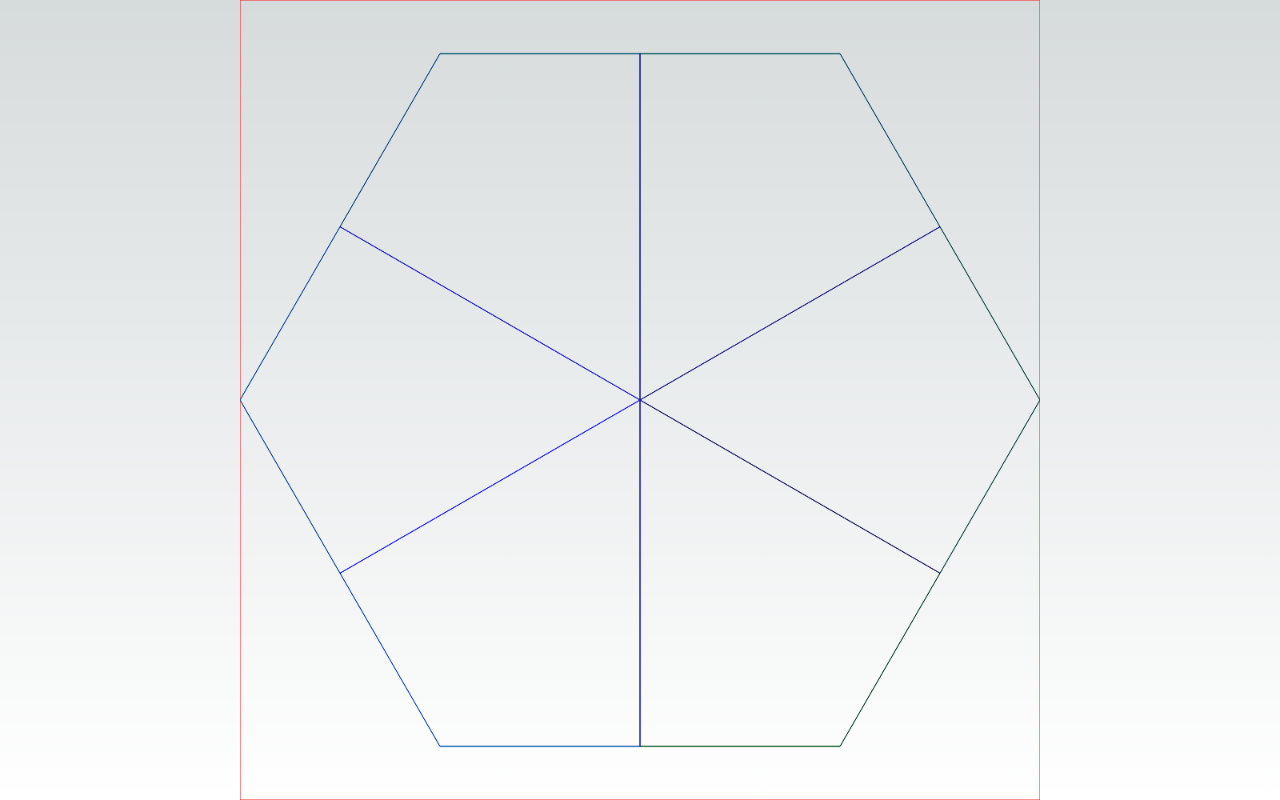
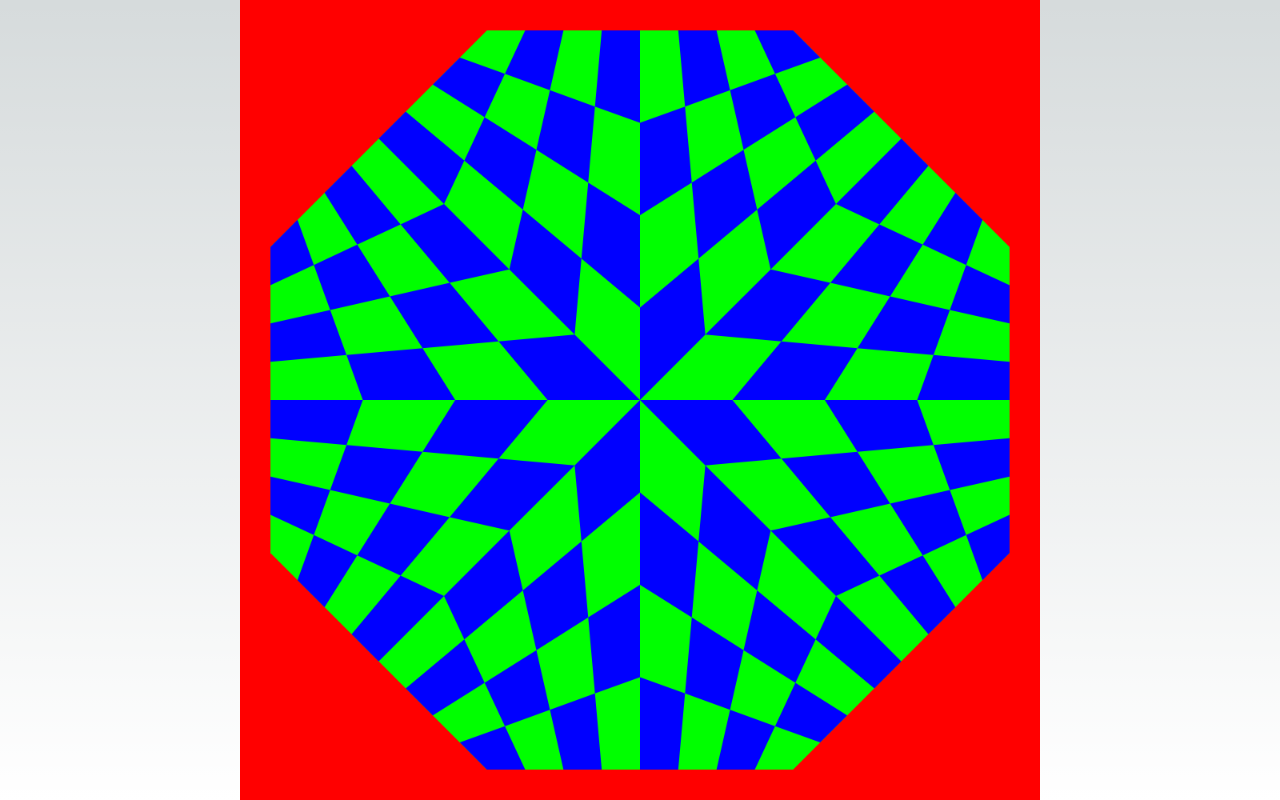
Before and after one commit to ajprieger64/nchess, a Next.js app: page / in a window 1280 px wide. Built offline with nearby package versions, Linux system fonts and the light colour scheme.

Commit message:
Added logic for drawing squares on the board

```diff
--- a/app/canvas.tsx
+++ b/app/canvas.tsx
@@ -1,101 +1,203 @@
 "use client";
 
 import React, { useRef, useEffect } from "react";
+import Vector2D from "./vector";
 
-function unitToCanvasCoords(
-  coords: [number, number],
+function unitToCanvasCoords(coords: Vector2D, size: number): Vector2D {
+  return new Vector2D(
+    ((coords.x + 1) / 2.0) * size,
+    size - ((coords.y + 1) / 2.0) * size
+  );
+}
+
+function getCanvasBackground(size: number): Path2D {
+  const background = new Path2D();
+  background.moveTo(0, 0);
+  background.lineTo(0, size);
+  background.lineTo(size, size);
+  background.lineTo(size, 0);
+  background.closePath();
+  return background;
+}
+
+function getBoardCoords(size: number, numSides: number): Vector2D[] {
+  const boardCoords: Vector2D[] = [];
+  for (let i = 0; i < numSides; i++) {
+    const unitCoords = new Vector2D(
+      Math.cos(
+        (2 * Math.PI * i) / numSides - Math.PI / 2.0 - Math.PI / numSides
+      ),
+      Math.sin(
+        (2 * Math.PI * i) / numSides - Math.PI / 2.0 - Math.PI / numSides
+      )
+    );
+    const canvasCoords = unitToCanvasCoords(unitCoords, size);
+    boardCoords.push(canvasCoords);
+  }
+  return boardCoords;
+}
+
+function getBoardBackground(ngonCoords: Vector2D[]): Path2D {
+  const boardBackground = new Path2D();
+  boardBackground.moveTo(ngonCoords[0].x, ngonCoords[0].y);
+  for (const ngonCoord of ngonCoords) {
+    boardBackground.lineTo(ngonCoord.x, ngonCoord.y);
+  }
+  boardBackground.closePath();
+  return boardBackground;
+}
+
+// Transforms from a point on the unit square to the matching point within the quadrilateral with coordinates (topLeft, topRight, bottomRight, bottomLeft)
+function bilinearInterpolation2D(
+  start: Vector2D,
+  destination: [Vector2D, Vector2D, Vector2D, Vector2D]
+): Vector2D {
+  // First, interpolate along the x-axis (in the pre-transformation space), resulting in a single line (given by 2 points) that runs parallel to the y-axis (pre-transformation)
+  const [topLeft, topRight, bottomRight, bottomLeft] = destination;
+  const topVector = topRight.subtract(topLeft);
+  const bottomVector = bottomRight.subtract(bottomLeft);
+  const topPoint = topLeft.add(topVector.multiply(start.x));
+  const bottomPoint = bottomLeft.add(bottomVector.multiply(start.x));
+  // Next, linearly interpolate along the line produced to get our final point
+  const lineVector = topPoint.subtract(bottomPoint);
+  const transformedPoint = bottomPoint.add(lineVector.multiply(start.y));
+  return transformedPoint;
+}
+
+function getHalfboardsCoords(
+  boardCoords: Vector2D[],
   size: number
-): [number, number] {
-  return [
-    ((coords[0] + 1) / 2.0) * size,
-    size - ((coords[1] + 1) / 2.0) * size,
-  ];
+): [
+  [Vector2D, Vector2D, Vector2D, Vector2D],
+  [Vector2D, Vector2D, Vector2D, Vector2D],
+][] {
+  const n = boardCoords.length;
+  const halfboardsCoords: [
+    [Vector2D, Vector2D, Vector2D, Vector2D],
+    [Vector2D, Vector2D, Vector2D, Vector2D],
+  ][] = [];
+  for (let i = 0; i < n; i += 2) {
+    const leftIndex = (((i - 1) % n) + n) % n;
+    const rightIndex = (i + 1) % n;
+    const rightRightIndex = (i + 2) % n;
+    const leftQuarterBoardTopRight = unitToCanvasCoords(
+      new Vector2D(0, 0),
+      size
+    );
+    const leftQuarterBoardBottomRight = boardCoords[i]
+      .add(boardCoords[rightIndex])
+      .divide(2);
+    const leftQuarterBoardBottomLeft = boardCoords[i];
+    const leftQuarterBoardTopLeft = boardCoords[i]
+      .add(boardCoords[leftIndex])
+      .divide(2);
+    // Left side of right quarter-board is right side of left quarter-board
+    const rightQuarterBoardTopRight = boardCoords[rightIndex]
+      .add(boardCoords[rightRightIndex])
+      .divide(2);
+    const rightQuarterBoardBottomRight = boardCoords[rightIndex];
+    halfboardsCoords.push([
+      [
+        leftQuarterBoardTopLeft,
+        leftQuarterBoardTopRight,
+        leftQuarterBoardBottomRight,
+        leftQuarterBoardBottomLeft,
+      ],
+      [
+        leftQuarterBoardTopRight,
+        rightQuarterBoardTopRight,
+        rightQuarterBoardBottomRight,
+        leftQuarterBoardBottomRight,
+      ],
+    ] as const);
+  }
+  return halfboardsCoords;
+}
+
+function getDarkSquares(
+  halfboardsCoords: [
+    [Vector2D, Vector2D, Vector2D, Vector2D],
+    [Vector2D, Vector2D, Vector2D, Vector2D],
+  ][]
+): Path2D {
+  const boardSquares = new Path2D();
+  // Each quarter-board is a quarter of a regular chessboard, containing 4×4 tiles. The tile in the bottom-left is black
+  const NUM_LINEAR_TILES_PER_BOARD = 4;
+  for (const halfboardCoords of halfboardsCoords) {
+    for (const quarterBoardCoords of halfboardCoords) {
+      for (let i = 0; i < NUM_LINEAR_TILES_PER_BOARD; i++) {
+        for (let j = 0; j < NUM_LINEAR_TILES_PER_BOARD; j++) {
+          if ((i + j) % 2 != 0) {
+            continue;
+          }
+          const topLeftUnitSquareCoords = new Vector2D(
+            i / NUM_LINEAR_TILES_PER_BOARD,
+            (j + 1) / NUM_LINEAR_TILES_PER_BOARD
+          );
+          const topRightUnitSquareCoords = new Vector2D(
+            (i + 1) / NUM_LINEAR_TILES_PER_BOARD,
+            (j + 1) / NUM_LINEAR_TILES_PER_BOARD
+          );
+          const bottomRightUnitSquareCoords = new Vector2D(
+            (i + 1) / NUM_LINEAR_TILES_PER_BOARD,
+            j / NUM_LINEAR_TILES_PER_BOARD
+          );
+          const bottomLeftUnitSquareCoords = new Vector2D(
+            i / NUM_LINEAR_TILES_PER_BOARD,
+            j / NUM_LINEAR_TILES_PER_BOARD
+          );
+          const transformedCoords = [
+            bilinearInterpolation2D(
+              topLeftUnitSquareCoords,
+              quarterBoardCoords
+            ),
+            bilinearInterpolation2D(
+              topRightUnitSquareCoords,
+              quarterBoardCoords
+            ),
+            bilinearInterpolation2D(
+              bottomRightUnitSquareCoords,
+              quarterBoardCoords
+            ),
+            bilinearInterpolation2D(
+              bottomLeftUnitSquareCoords,
+              quarterBoardCoords
+            ),
+          ] as const;
+          boardSquares.moveTo(transformedCoords[0].x, transformedCoords[0].y);
+          for (const transformedCoord of transformedCoords) {
+            boardSquares.lineTo(transformedCoord.x, transformedCoord.y);
+          }
+          boardSquares.closePath();
+        }
+      }
+    }
+  }
+  return boardSquares;
 }
 
 export default function BoardCanvas() {
   const SIZE = 1000;
-  const NUM_PLAYERS = 3;
+  const NUM_PLAYERS = 4;
   const ref = useRef<HTMLCanvasElement>(null);
   const effect = useEffect(() => {
     const canvas = ref.current;
     if (!canvas) return;
     const ctx = ref.current.getContext("2d");
     if (!ctx) return;
-    const canvasSize = canvas.width;
-    console.log("Canvas size: ", canvasSize);
-    const rectangle = new Path2D();
-    rectangle.moveTo(0 * canvasSize, 0 * canvasSize);
-    rectangle.lineTo(0 * canvasSize, 1 * canvasSize);
-    rectangle.lineTo(1 * canvasSize, 1 * canvasSize);
-    rectangle.lineTo(1 * canvasSize, 0 * canvasSize);
-    rectangle.lineTo(0 * canvasSize, 0 * canvasSize);
+    const canvasBackground = getCanvasBackground(SIZE);
+    ctx.fillStyle = "rgb(255, 0, 0)";
+    ctx.fill(canvasBackground);
 
-    ctx.strokeStyle = "rgb(255, 0, 0)";
-    ctx.stroke(rectangle);
+    const boardCoords = getBoardCoords(SIZE, NUM_PLAYERS * 2);
+    const boardBackground = getBoardBackground(boardCoords);
+    ctx.fillStyle = "rgb(0, 255, 0)";
+    ctx.fill(boardBackground);
 
-    const n = NUM_PLAYERS * 2;
-    const ngonCoords: [number, number][] = [];
-    for (let i = 0; i < n; i++) {
-      const coord: [number, number] = [
-        Math.cos(
-          (2 * Math.PI * i) / n - Math.PI / 2.0 + Math.PI / (2.0 * NUM_PLAYERS)
-        ),
-        Math.sin(
-          (2 * Math.PI * i) / n - Math.PI / 2.0 + Math.PI / (2.0 * NUM_PLAYERS)
-        ),
-      ];
-      ngonCoords.push(coord);
-    }
-    const skewedSquaresCoords: [
-      [number, number],
-      [number, number],
-      [number, number],
-      [number, number],
-    ][] = [];
-    for (let i = 0; i < n; i++) {
-      const leftIndex = (((i - 1) % n) + n) % n;
-      const rightIndex = (i + 1) % n;
-      const topLeft: [number, number] = [0, 0];
-      const topRight: [number, number] = [
-        (ngonCoords[i][0] + ngonCoords[rightIndex][0]) / 2.0,
-        (ngonCoords[i][1] + ngonCoords[rightIndex][1]) / 2.0,
-      ];
-      const bottomRight = ngonCoords[i];
-      const bottomLeft: [number, number] = [
-        (ngonCoords[i][0] + ngonCoords[leftIndex][0]) / 2.0,
-        (ngonCoords[i][1] + ngonCoords[leftIndex][1]) / 2.0,
-      ];
-      skewedSquaresCoords.push([topLeft, topRight, bottomRight, bottomLeft]);
-    }
-
-    console.log(skewedSquaresCoords);
-
-    const ngon = new Path2D();
-    ngon.moveTo(...unitToCanvasCoords(ngonCoords[0], SIZE));
-    for (const ngonCoord of ngonCoords) {
-      ngon.lineTo(...unitToCanvasCoords(ngonCoord, SIZE));
-    }
-    ngon.lineTo(...unitToCanvasCoords(ngonCoords[0], SIZE));
-
-    ctx.strokeStyle = "rgb(0, 255, 0)";
-    ctx.stroke(ngon);
-
-    const skewedSquares: Path2D[] = [];
-    for (const skewedSquareCoords of skewedSquaresCoords) {
-      const skewedSquare = new Path2D();
-      skewedSquare.moveTo(...unitToCanvasCoords(skewedSquareCoords[0], SIZE));
-      for (const skewedSquareCoord of skewedSquareCoords) {
-        skewedSquare.lineTo(...unitToCanvasCoords(skewedSquareCoord, SIZE));
-      }
-      skewedSquare.lineTo(...unitToCanvasCoords(skewedSquareCoords[0], SIZE));
-      skewedSquares.push(skewedSquare);
-    }
-
-    for (let i = 0; i < n; i++) {
-      const skewedSquare = skewedSquares[i];
-      ctx.strokeStyle = `rgb(0, 0, ${((i + 1) / n) * 255})`;
-      ctx.stroke(skewedSquare);
-    }
+    const halfboardsCoords = getHalfboardsCoords(boardCoords, SIZE);
+    const darkSquares = getDarkSquares(halfboardsCoords);
+    ctx.fillStyle = "rgb(0, 0, 255)";
+    ctx.fill(darkSquares);
 
     return () => {
       const canvas = ref.current;
--- /dev/null
+++ b/app/vector.tsx
@@ -0,0 +1,25 @@
+export default class Vector2D {
+  x: number;
+  y: number;
+
+  constructor(x: number, y: number) {
+    this.x = x;
+    this.y = y;
+  }
+
+  add(other: Vector2D) {
+    return new Vector2D(this.x + other.x, this.y + other.y);
+  }
+
+  subtract(other: Vector2D) {
+    return new Vector2D(this.x - other.x, this.y - other.y);
+  }
+
+  multiply(other: number) {
+    return new Vector2D(this.x * other, this.y * other);
+  }
+
+  divide(other: number) {
+    return new Vector2D(this.x / other, this.y / other);
+  }
+}
```
Also changed, not shown: app/nchessboard.tsx (added).
